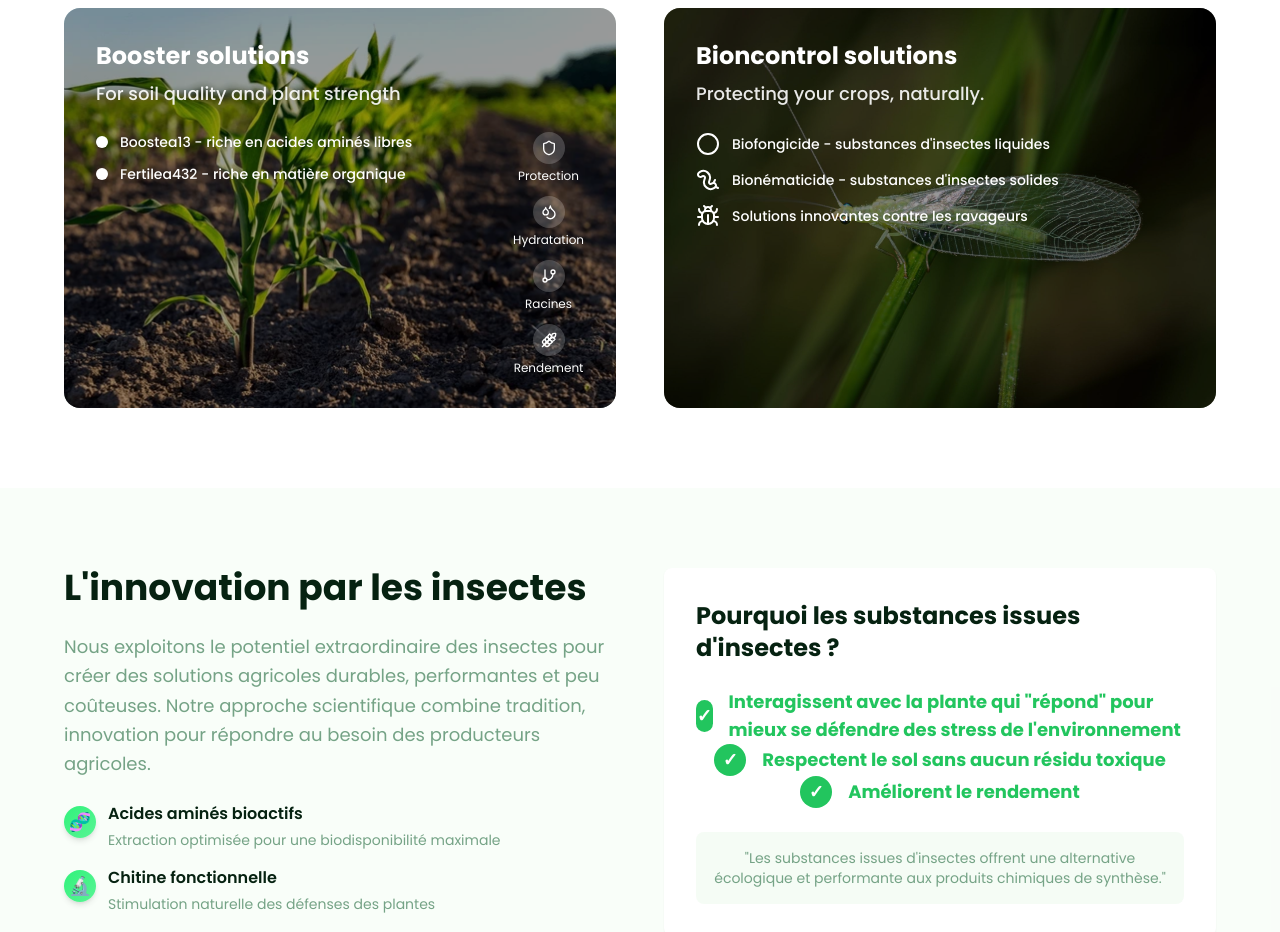
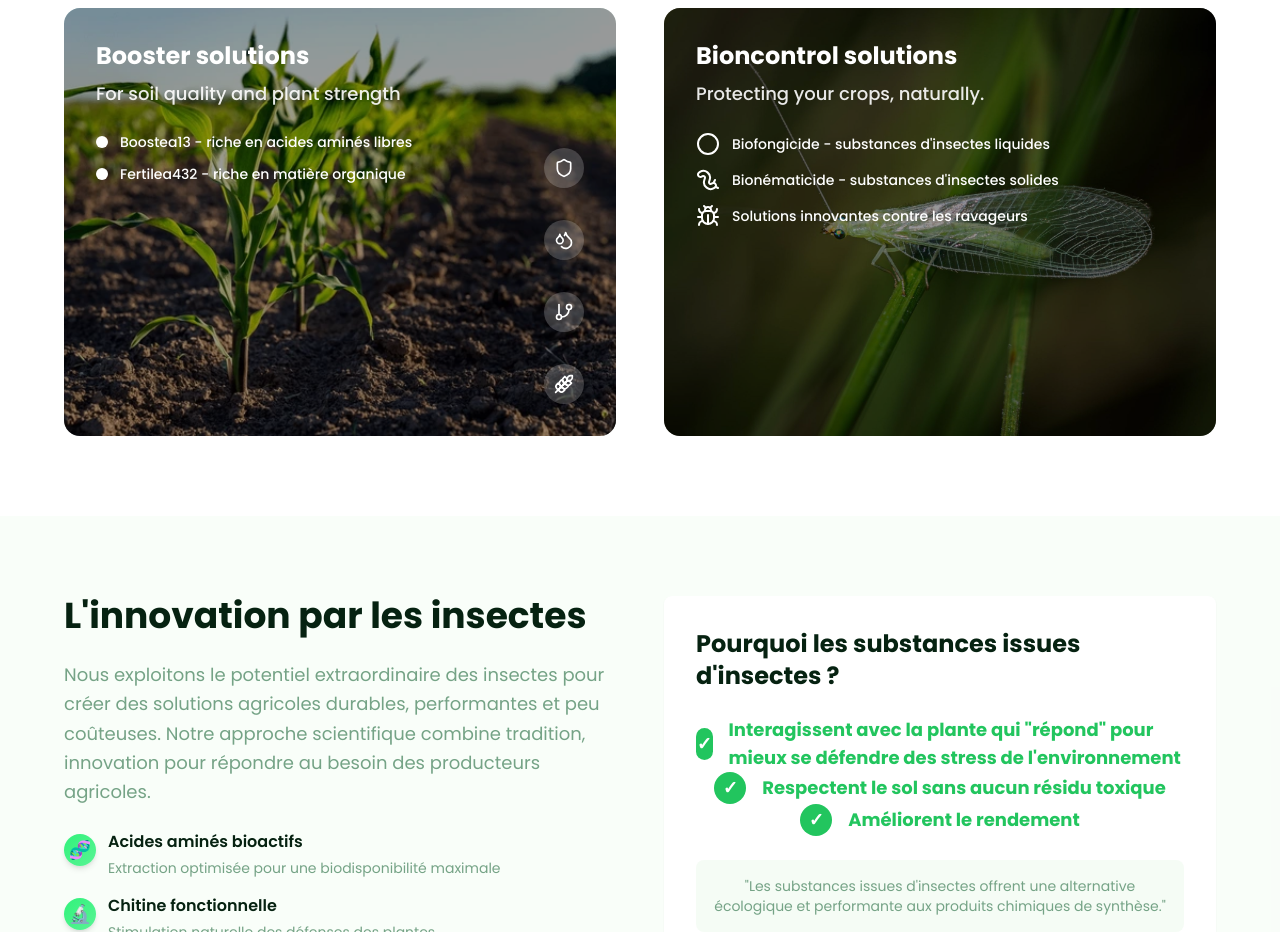
Before and after one commit to mcournutkeprea/keprea, a React (Vite) app: page / in a window 1280 px wide. Shown: the part 1600-2532 px from the top of the page. Built offline with nearby package versions, Linux system fonts and the light colour scheme.

Commit message:
Refactor Solutions component
Remove text labels from solution icons and reposition icons vertically on the right side of the component.

```diff
--- a/src/components/Solutions.tsx
+++ b/src/components/Solutions.tsx
@@ -32,31 +32,19 @@ const Solutions = () => {
                   </div>
                 </div>
 
-                {/* Icônes symboliques - verticales à droite */}
-                <div className="flex lg:flex-col gap-4 lg:gap-3 justify-center lg:justify-start lg:ml-6">
-                  <div className="flex flex-col items-center">
-                    <div className="w-10 h-10 lg:w-8 lg:h-8 rounded-full bg-white/20 flex items-center justify-center mb-1">
-                      <Shield className="w-5 h-5 lg:w-4 lg:h-4 text-white" />
-                    </div>
-                    <span className="text-xs text-center text-white">Protection</span>
+                {/* Icônes symboliques - verticales à droite sans texte */}
+                <div className="flex lg:flex-col gap-6 lg:gap-8 justify-center lg:justify-start lg:ml-8 lg:mt-4">
+                  <div className="w-12 h-12 lg:w-10 lg:h-10 rounded-full bg-white/20 flex items-center justify-center">
+                    <Shield className="w-6 h-6 lg:w-5 lg:h-5 text-white" />
                   </div>
-                  <div className="flex flex-col items-center">
-                    <div className="w-10 h-10 lg:w-8 lg:h-8 rounded-full bg-white/20 flex items-center justify-center mb-1">
-                      <Droplets className="w-5 h-5 lg:w-4 lg:h-4 text-white" />
-                    </div>
-                    <span className="text-xs text-center text-white">Hydratation</span>
+                  <div className="w-12 h-12 lg:w-10 lg:h-10 rounded-full bg-white/20 flex items-center justify-center">
+                    <Droplets className="w-6 h-6 lg:w-5 lg:h-5 text-white" />
                   </div>
-                  <div className="flex flex-col items-center">
-                    <div className="w-10 h-10 lg:w-8 lg:h-8 rounded-full bg-white/20 flex items-center justify-center mb-1">
-                      <GitBranch className="w-5 h-5 lg:w-4 lg:h-4 text-white" />
-                    </div>
-                    <span className="text-xs text-center text-white">Racines</span>
+                  <div className="w-12 h-12 lg:w-10 lg:h-10 rounded-full bg-white/20 flex items-center justify-center">
+                    <GitBranch className="w-6 h-6 lg:w-5 lg:h-5 text-white" />
                   </div>
-                  <div className="flex flex-col items-center">
-                    <div className="w-10 h-10 lg:w-8 lg:h-8 rounded-full bg-white/20 flex items-center justify-center mb-1">
-                      <Wheat className="w-5 h-5 lg:w-4 lg:h-4 text-white" />
-                    </div>
-                    <span className="text-xs text-center text-white">Rendement</span>
+                  <div className="w-12 h-12 lg:w-10 lg:h-10 rounded-full bg-white/20 flex items-center justify-center">
+                    <Wheat className="w-6 h-6 lg:w-5 lg:h-5 text-white" />
                   </div>
                 </div>
               </div>
```
